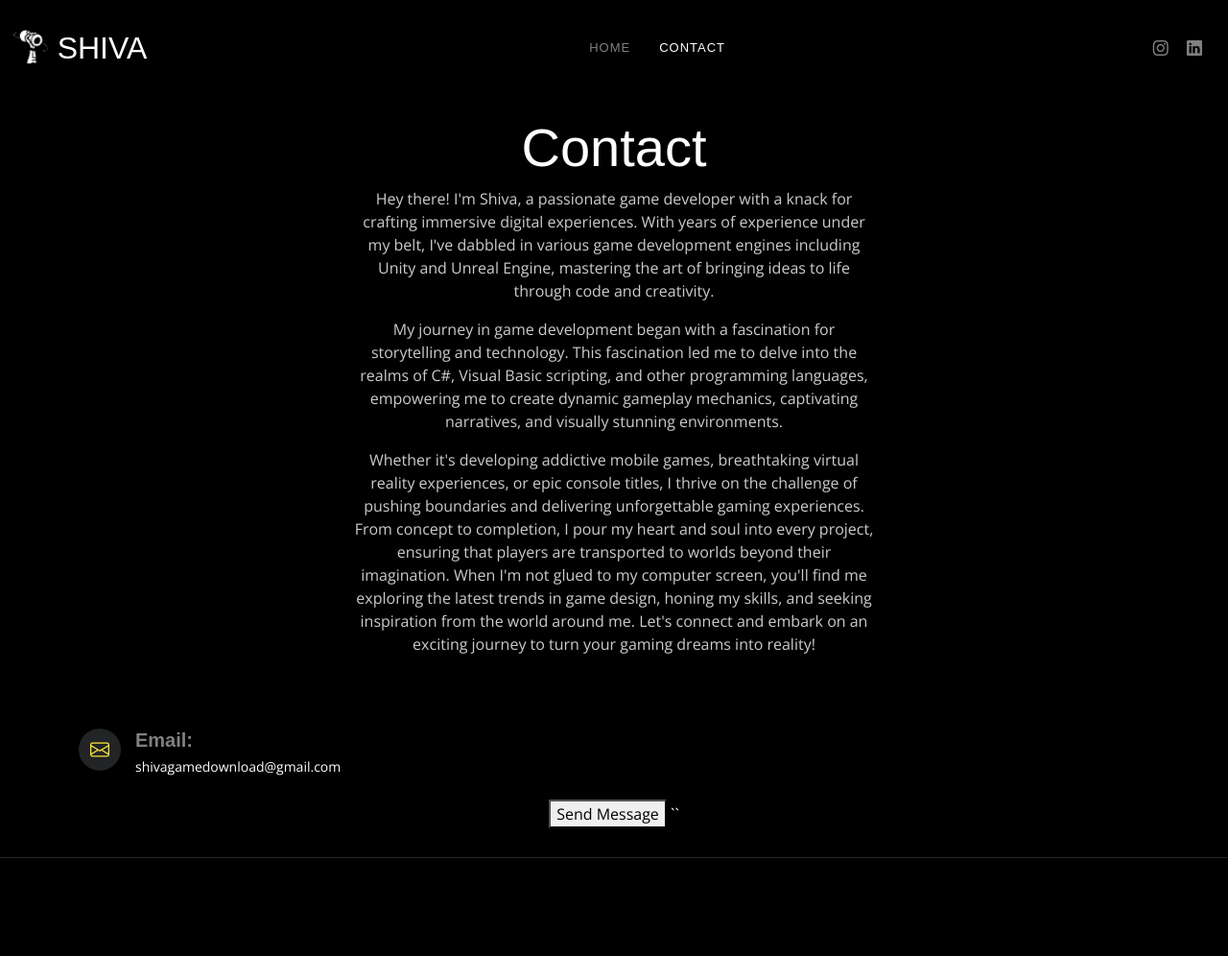
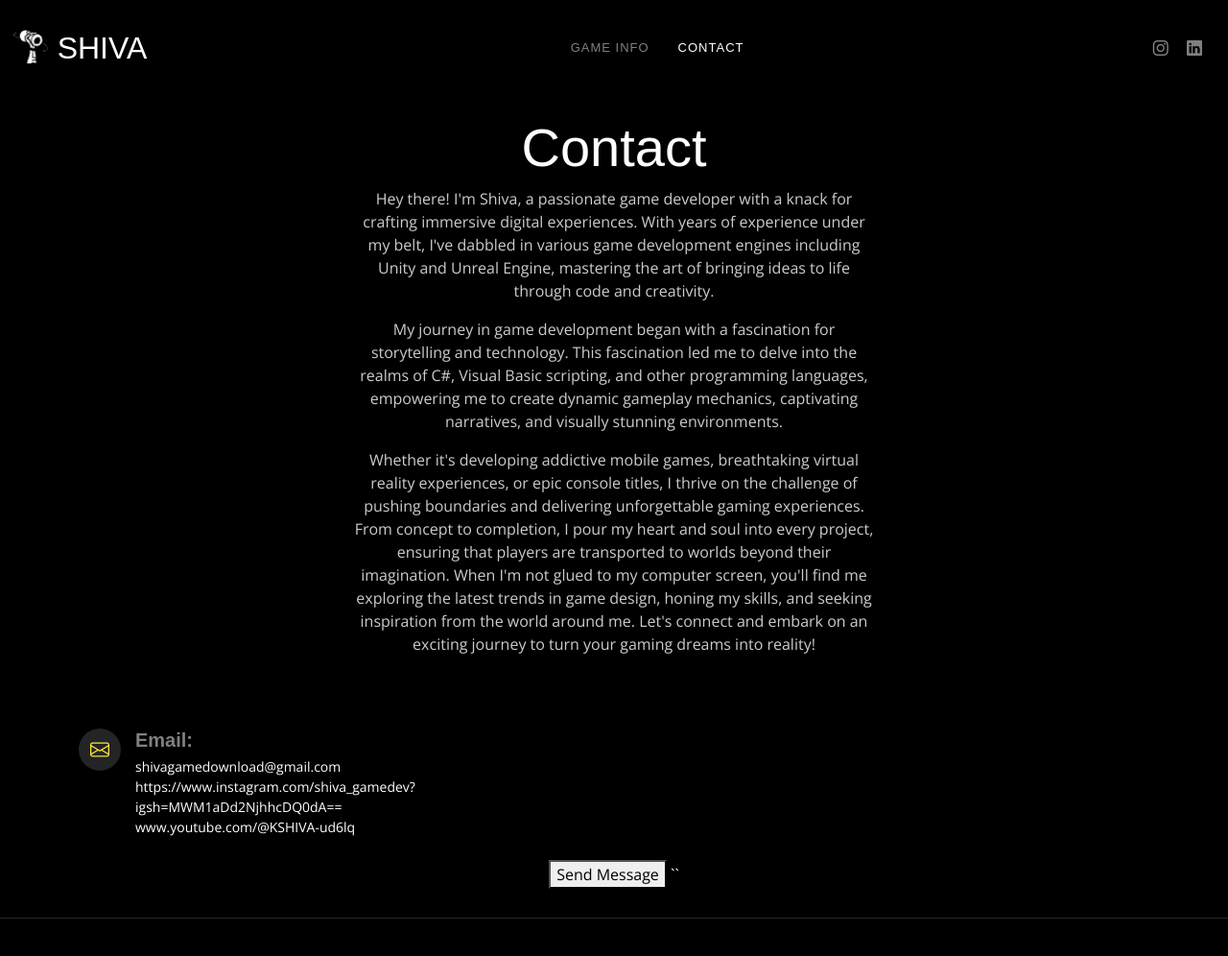
Before and after one commit to KkShiva/Pacman-3d, a plain HTML site: page contact.html in a window 1280 px wide. Shown: the whole page at 96% size. Before the commit the page ends 954 px from the top, so only its background shows below. Drawn offline with nearby package versions, Linux system fonts and the light colour scheme.

Commit message:
Update contact.html
id updates

```diff
--- a/contact.html
+++ b/contact.html
@@ -52,14 +52,14 @@
 
       <nav id="navbar" class="navbar">
         <ul>
-          <li><a href="index.html">Home</a></li>
+          <li><a href="index.html">Game info</a></li>
 
           <li><a href="contact.html" class="active">Contact</a></li>
         </ul>
       </nav><!-- .navbar -->
 
       <div class="header-social-links">
-        <a href="#" class="instagram"><i class="bi bi-instagram"></i></a>
+        <a href="https://www.instagram.com/shiva_gamedev?igsh=MWM1aDd2NjhhcDQ0dA==" class="instagram"><i class="bi bi-instagram"></i></a>
         <a href="#" class="linkedin"><i class="bi bi-linkedin"></i></i></a>
       </div>
       <i class="mobile-nav-toggle mobile-nav-show bi bi-list"></i>
@@ -112,6 +112,8 @@
               <div>
                 <h4>Email:</h4>
                 <p>shivagamedownload@gmail.com</p>
+                <p>https://www.instagram.com/shiva_gamedev?igsh=MWM1aDd2NjhhcDQ0dA==</p>
+                <p>www.youtube.com/@KSHIVA-ud6lq</p>
               </div>
             </div>
           </div><!-- End Info Item -->
```
